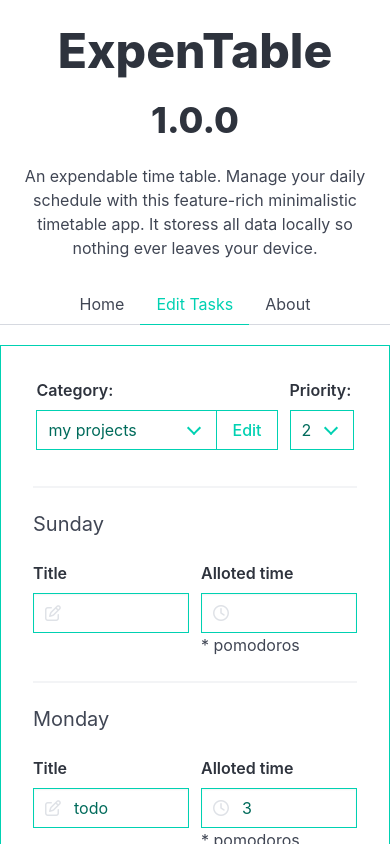
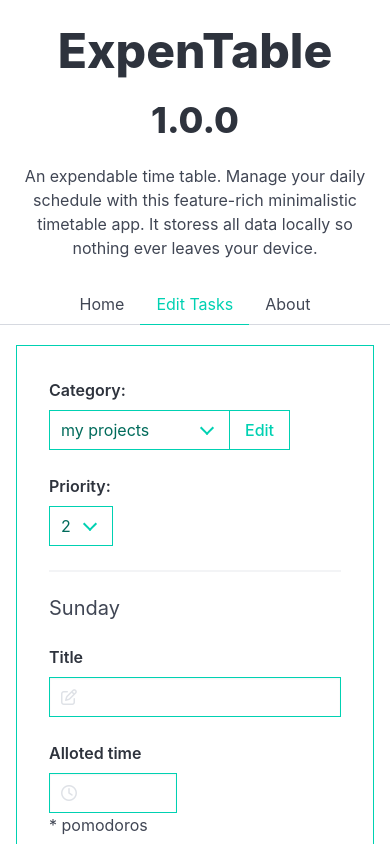
Before and after one commit to Blankscreen-exe/ExpenTable, a React (Vite) app: page /edit in a window 390 px wide. Shown: the top 844 px of the page. Built offline with nearby package versions, Linux system fonts and the light colour scheme.

Commit message:
Form responsive design

```diff
--- a/src/components/form/index.jsx
+++ b/src/components/form/index.jsx
@@ -16,12 +16,6 @@ function Form() {
     // All days of the week
     const weekDays = appConstants.days;
     const fullWeekDays = ["Sunday", "Monday", "Tuesday", "Wednesday", "Thursday", "Friday", "Saturday"];
-
-    // Styles for the form
-    const formStyles = {
-        border: "1px solid rgb(0, 209, 178)",
-        padding: "2rem",
-    }
 
     // Change category when user selects a different one in the dropdown
     const handleSelectChange = (e) => {
@@ -49,9 +43,8 @@ function Form() {
         <section>
             <div className='is-flex is-flex-direction-column is-align-items-center'>
                 {formData.length ?
-                    <form style={formStyles}>
-                        <div style={{ marginBottom: "1rem" }} className='is-flex is-justify-content-center'>
-                            <div className='field is-grouped'>
+                    <form className='form'>
+                        <div className='field is-grouped is-justify-content-space-between is-flex-wrap-wrap'>
                             <div className="field is-horizontal">
                                 <div className="field-label is-normal">
                                     <label htmlFor="categories" className='label'>Category:</label>
@@ -97,15 +90,14 @@ function Form() {
                                 </div>
                             </div>
                         </div>
-                        </div>
                         <div>
                             {weekDays.map((day, index) => {
                                 return (
                                     <div key={day}>
                                         <hr></hr>
                                         <h2 className='subtitle'>{fullWeekDays[index]}</h2>
-                                        <div className="field is-grouped is-justify-content-space-between">
-                                            <div className='field'>
+                                        <div className="field is-grouped is-flex-wrap-wrap">
+                                            <div className='field title-input__field'>
                                                 <label htmlFor={`${day}-title`} className='label'>Title</label>
                                                 <div className="control has-icons-left">
                                                     <input
@@ -121,7 +113,7 @@ function Form() {
                                                     </span>
                                                 </div>
                                             </div>
-                                            <div className='field'>
+                                            <div className='field allottedTime-input__field'>
                                                 <label htmlFor={`${day}-allottedTime`} className='label'>Alloted time</label>
                                                 <div className="control has-icons-left">
                                                     <input
--- a/src/index.css
+++ b/src/index.css
@@ -131,6 +131,12 @@ button:focus-visible {
 }
 
 /* Form */
+.form {
+  border: 1px solid rgb(0, 209, 178);
+  padding: 2rem;
+  margin-inline: 1rem;
+}
+
 .field:not(.is-horizontal) .field-label {
   text-align: left;
 }
@@ -139,3 +145,11 @@ button:focus-visible {
 .control.has-icons-right .input:focus~.icon {
   color: rgb(0, 209, 178);
 }
+
+.title-input__field {
+  flex-grow: 1;
+}
+
+.allottedTime-input__field {
+  width: 8rem;
+}
```
Lines whose indentation alone changed are shown as unchanged.
